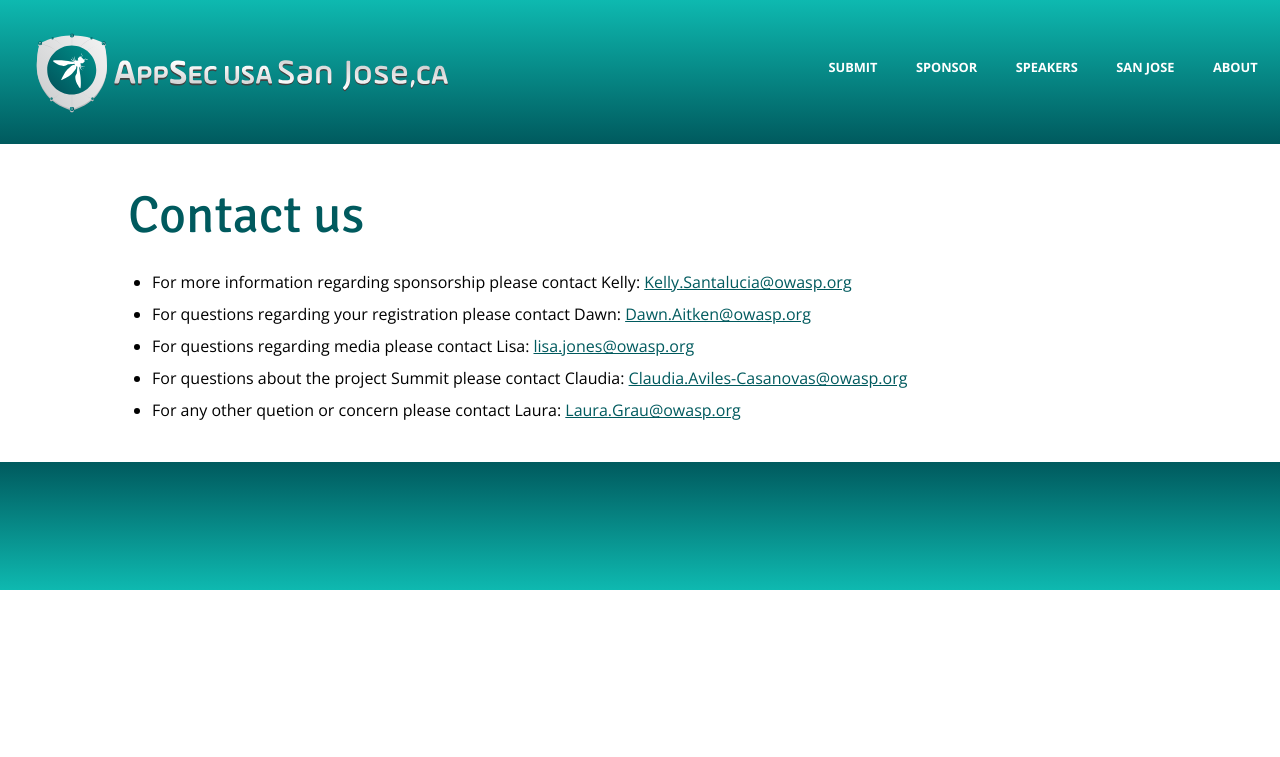
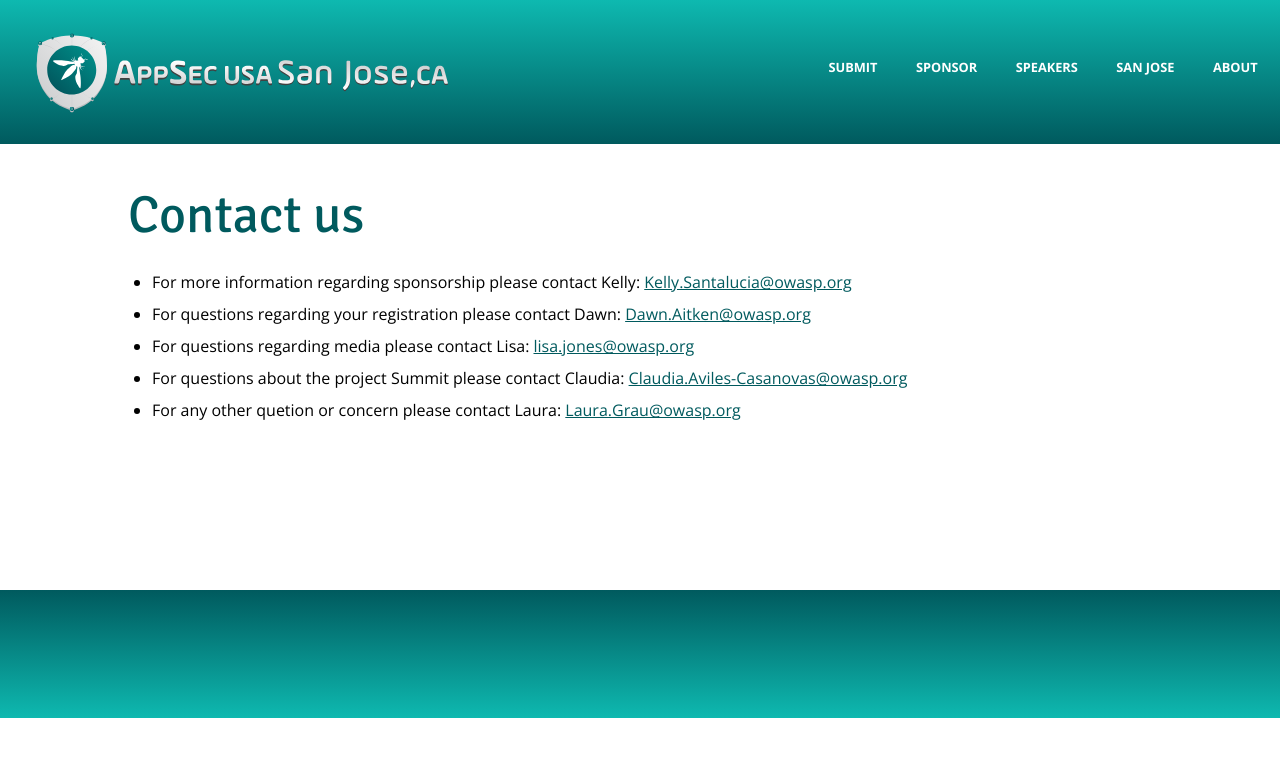
Before and after one commit to OWASP/AppSecUSA2018, a Jekyll site: the page built from about/contact-us.md, in a window 1280 px wide. Shown: the top 757 px of the page. Built offline with Jekyll 4.4.1, drawn with Linux system fonts in a browser that asks for light colours.

Commit message:
Adding some padding below

```diff
--- a/about/contact-us.md
+++ b/about/contact-us.md
@@ -10,3 +10,6 @@
 * For questions regarding media please contact Lisa: [lisa.jones@owasp.org](mailto:lisa.jones@owasp.org)
 * For questions about the project Summit please contact Claudia: [Claudia.Aviles-Casanovas@owasp.org](mailto:Claudia.Aviles-Casanovas@owasp.org)
 * For any other quetion or concern please contact Laura: [Laura.Grau@owasp.org](mailto:laura.grau@owasp.org)
+
+
+<div style="height: 8em"></div>
```
